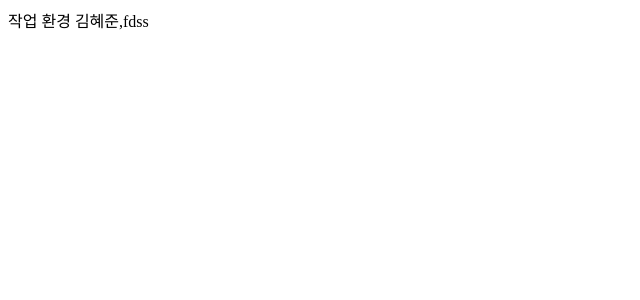
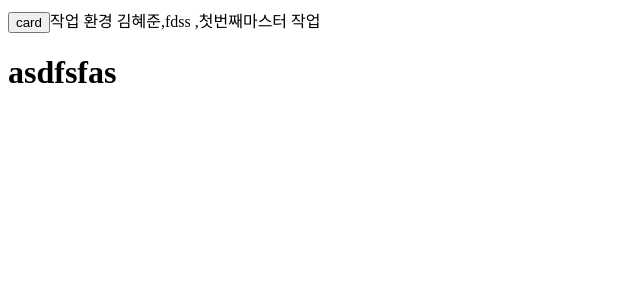
Before and after one commit to jaewoogwak/git_study, a React (Create React App) app: page / in a window 1280 px wide. Shown: the top 300 px of the page, without its empty margins (0-640 px from the left). Built offline with nearby package versions, Linux system fonts and the light colour scheme.

Commit message:
feat: create card

```diff
--- a/src/App.js
+++ b/src/App.js
@@ -1,5 +1,17 @@
+function CreateCard() {
+	return (
+		<>
+			<button onClick={() => console.log('card created')}>card</button>
+		</>
+	);
+}
 function App() {
-  return <div className="App">작업 환경 김혜준,fdss </div>
+	return (
+		<div className='App'>
+			<CreateCard />
+			작업 환경 김혜준,fdss ,첫번째마스터 작업 <h1>asdfsfas</h1>
+		</div>
+	);
 }
 
 export default App;
```
Also changed, not shown: src/1.js (+6 -1 lines).
